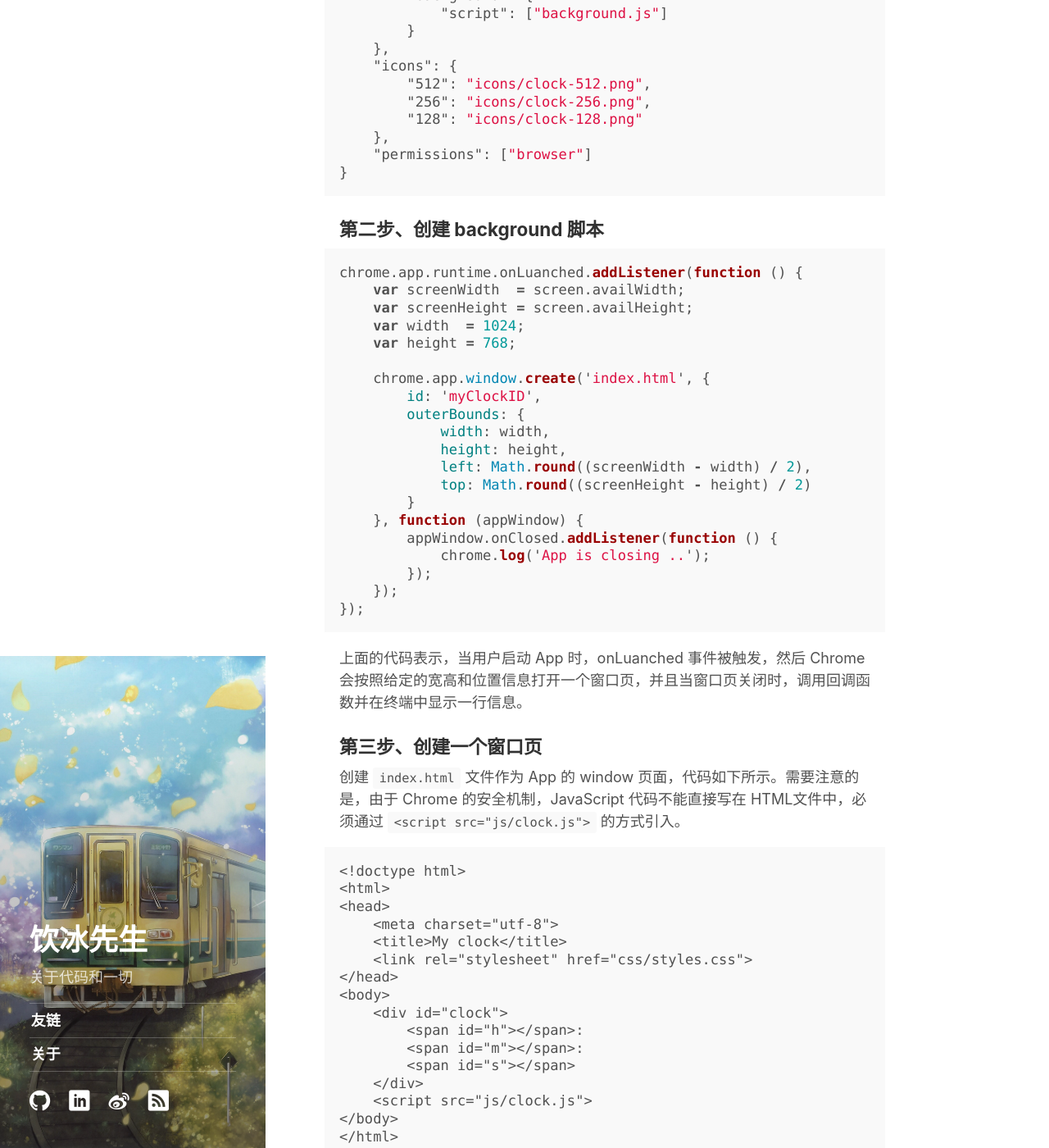
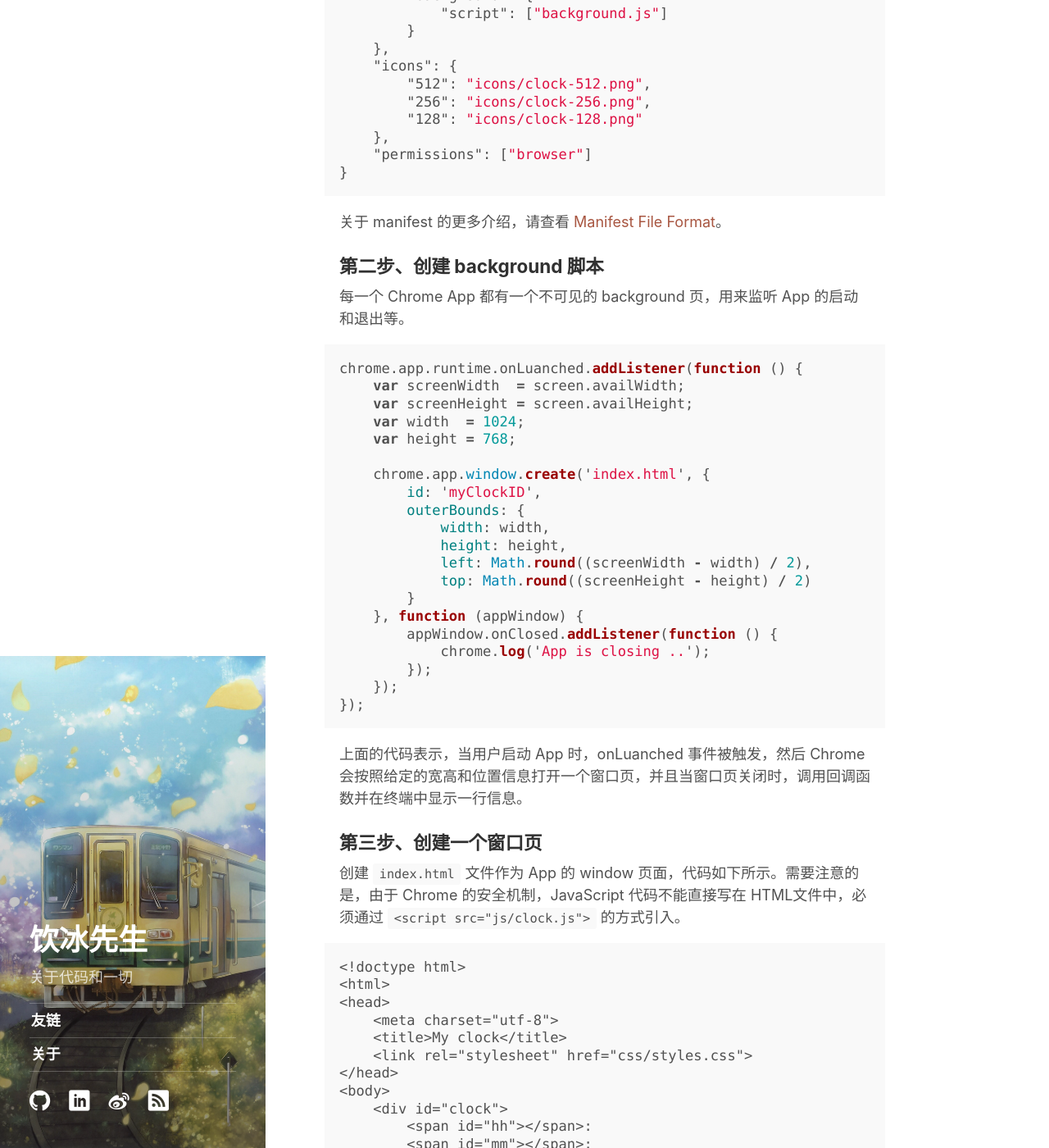
Before and after one commit to ybm/myanbin.github.io, a Jekyll site: the page built from _posts/2016-03-21-developing-a-chrome-app.md, in a window 1280 px wide and 1400 px high, scrolled down 650 px. Shown: the whole window at 82% size. Built offline with Jekyll 4.4.1, drawn with Linux system fonts in a browser that asks for light colours; some of the changed text lies outside the part shown.

Commit message:
更新文章：如何开发一个Chrome App

```diff
--- a/_posts/2016-03-21-developing-a-chrome-app.md
+++ b/_posts/2016-03-21-developing-a-chrome-app.md
@@ -3,7 +3,7 @@ layout: post
 title: '如何开发一个 Chrome App'
 ---
 
-2008 年，Goole 开发一款全新的基于 WebKit 内核的网络浏览器 Chrome，如今已经占有全球 58% 的市场份额。而运行于 Chrome 浏览器之上的 Chrome App，是一个由 HTML、CSS 和 JavaScript 构成的应用程序，使用起来与操作系统的本地应用程序并无二致。本文通过编写一个简单的时钟应用，来讲解如何开发一个 Chrome App。
+2008 年，Goole 开发一款全新的基于 WebKit 内核的网络浏览器 Chrome，如今已经占有全球 58% 的市场份额。而运行于 Chrome 浏览器之上的 [Chrome App](https://developer.chrome.com/apps/about_apps)，是一个由 HTML、CSS 和 JavaScript 构成的应用程序，使用起来与操作系统的本地应用程序并无二致。本文通过编写一个简单的时钟应用，来讲解如何开发一个 Chrome App。
 
 ### 第一步、创建 manifest 文件
 
@@ -28,9 +28,11 @@ title: '如何开发一个 Chrome App'
 }
 ~~~
 
+关于 manifest 的更多介绍，请查看 [Manifest File Format](https://developer.chrome.com/apps/manifest)。
 
 ### 第二步、创建 background 脚本
 
+每一个 Chrome App 都有一个不可见的 background 页，用来监听 App 的启动和退出等。
 
 ~~~js
 chrome.app.runtime.onLuanched.addListener(function () {
@@ -61,7 +63,7 @@ chrome.app.runtime.onLuanched.addListener(function () {
 
 创建 `index.html` 文件作为 App 的 window 页面，代码如下所示。需要注意的是，由于 Chrome 的安全机制，JavaScript 代码不能直接写在 HTML文件中，必须通过 `<script src="js/clock.js">` 的方式引入。
 
-~~~
+~~~text
 <!doctype html>
 <html>
 <head>
@@ -71,9 +73,9 @@ chrome.app.runtime.onLuanched.addListener(function () {
 </head>
 <body>
     <div id="clock">
-        <span id="h"></span>:
-        <span id="m"></span>:
-        <span id="s"></span>
+        <span id="hh"></span>:
+        <span id="mm"></span>:
+        <span id="ss"></span>
     </div>
     <script src="js/clock.js">
 </body>
```
Also changed, not shown: other parts of _posts/2016-03-21-developing-a-chrome-app.md (+1 -1 lines).
